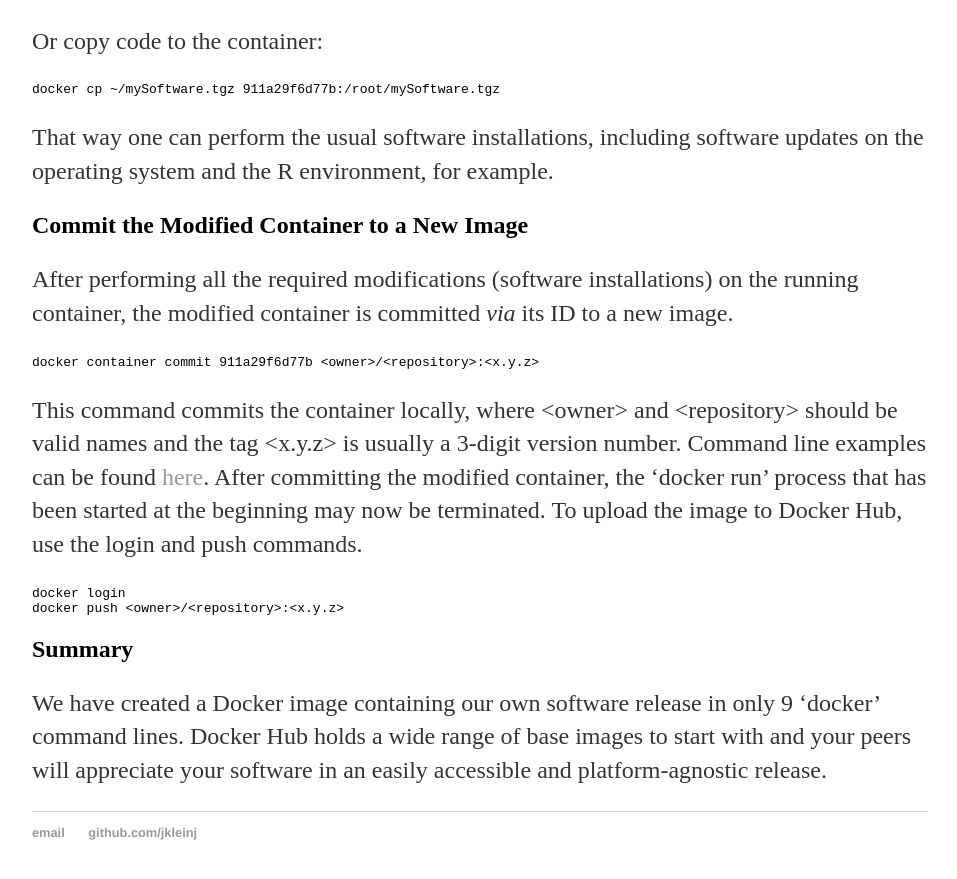
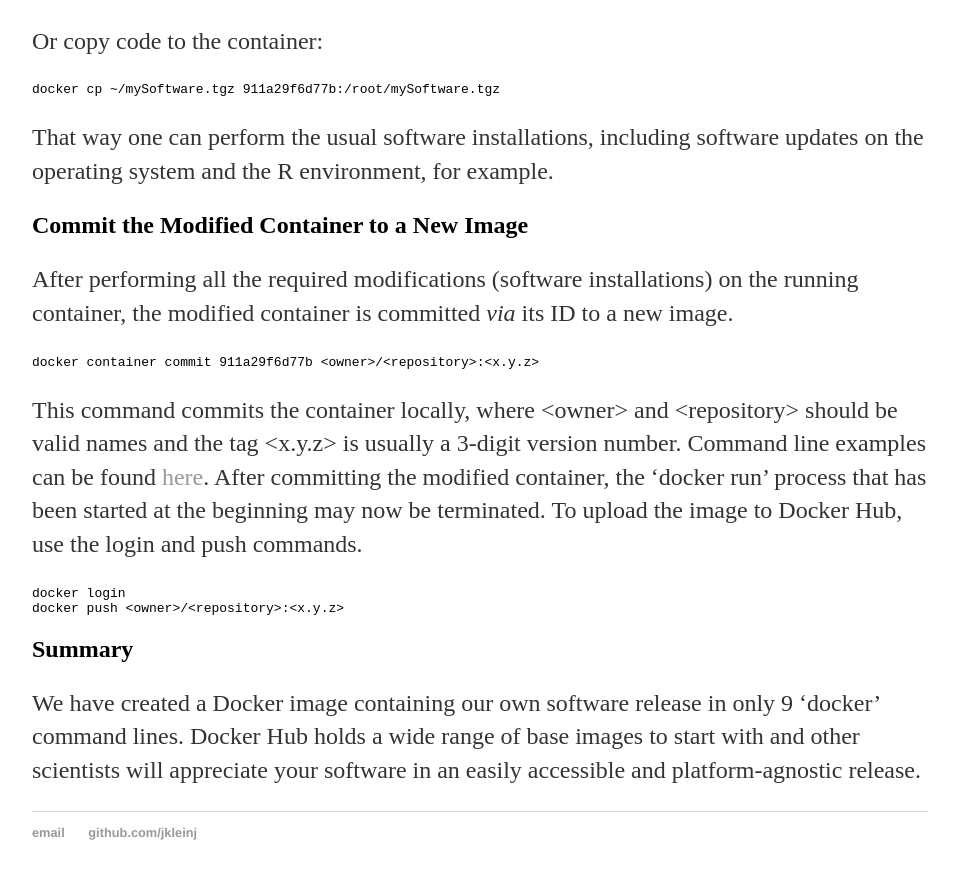
Before and after one commit to jkleinj/jkleinj.github.io, a Jekyll site: the page built from _posts/2020-05-06-Docker-for-the-Computational-Scientist.md, in a window 1280 px wide and 900 px high, scrolled down 2356 px. Shown: the top 879 px of the window, without its empty margins (160-1117 px from the left). Built offline with Jekyll 4.4.1, drawn with Linux system fonts in a browser that asks for light colours.

Commit message:
Update 2020-05-06-Docker-for-the-Computational-Scientist.md

```diff
--- a/_posts/2020-05-06-Docker-for-the-Computational-Scientist.md
+++ b/_posts/2020-05-06-Docker-for-the-Computational-Scientist.md
@@ -92,4 +92,4 @@ docker push <owner>/<repository>:<x.y.z>
 
 ## Summary
 We have created a Docker image containing our own software release in only 9 'docker' command lines.
-Docker Hub holds a wide range of base images to start with and your peers will appreciate your software in an easily accessible and platform-agnostic release.
+Docker Hub holds a wide range of base images to start with and other scientists will appreciate your software in an easily accessible and platform-agnostic release.
```
